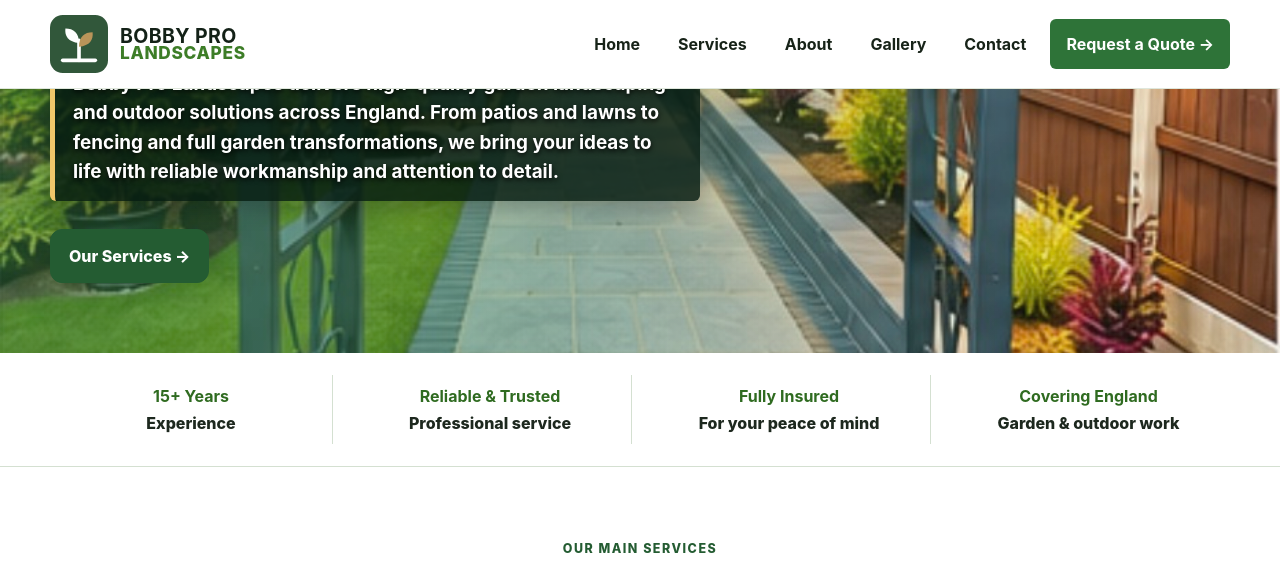
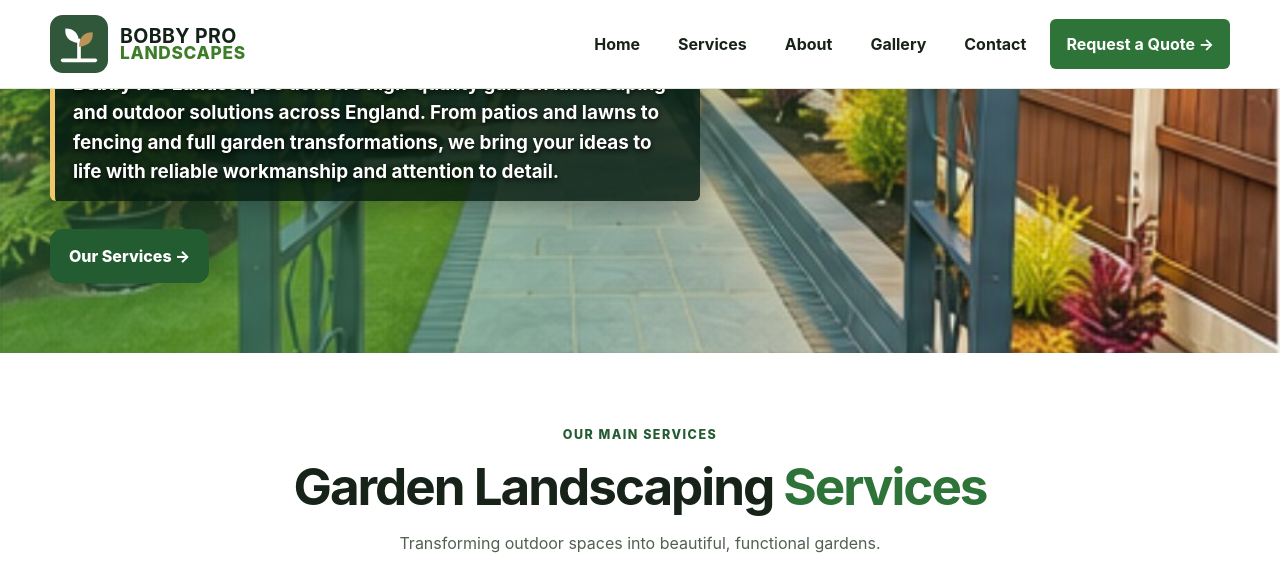
Before and after one commit to arsalanbobby/Bobby-Pro-Landscapes, a Jekyll site: the page built from index.md, in a window 1280 px wide and 1400 px high, scrolled down 458 px. Shown: the top 578 px of the window. Built offline with Jekyll 4.4.1, drawn with Linux system fonts in a browser that asks for light colours; some of the changed text lies outside the part shown.

Commit message:
Move homepage trust details to bottom of page

```diff
--- a/index.md
+++ b/index.md
@@ -13,15 +13,6 @@ description: Bobby Pro Landscapes provides professional garden landscaping, pavi
         <a class="btn primary" href="{{ '/services/' | relative_url }}">Our Services →</a>
       </div>
     </div>
-  </div>
-</section>
-
-<section class="trust-strip landscape-trust">
-  <div class="container trust-grid">
-    <div><strong>15+ Years</strong><br>Experience</div>
-    <div><strong>Reliable & Trusted</strong><br>Professional service</div>
-    <div><strong>Fully Insured</strong><br>For your peace of mind</div>
-    <div><strong>Covering England</strong><br>Garden & outdoor work</div>
   </div>
 </section>
 
@@ -58,3 +49,12 @@ description: Bobby Pro Landscapes provides professional garden landscaping, pavi
     </div>
   </div>
 </section>
+
+<section class="trust-strip landscape-trust">
+  <div class="container trust-grid">
+    <div><strong>15+ Years</strong><br>Experience</div>
+    <div><strong>Reliable & Trusted</strong><br>Professional service</div>
+    <div><strong>Fully Insured</strong><br>For your peace of mind</div>
+    <div><strong>Covering England</strong><br>Garden & outdoor work</div>
+  </div>
+</section>
```
